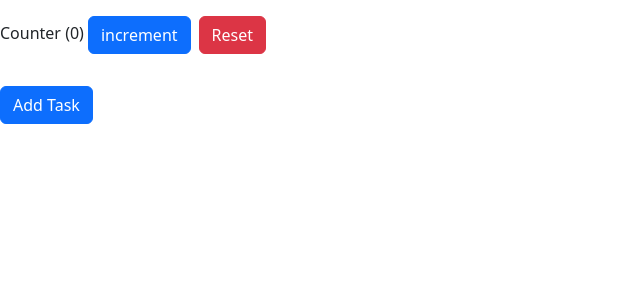
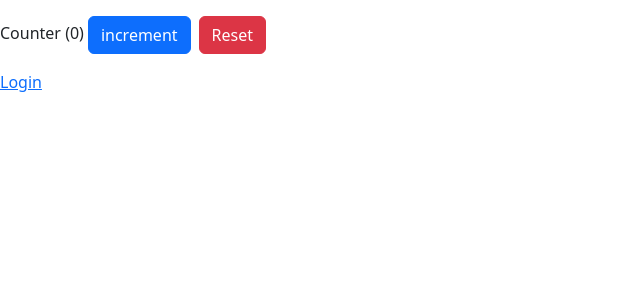
Before and after one commit to abdullahbhattidev/React-Learning, a React (Vite) app: page / in a window 1280 px wide. Shown: the top 300 px of the page, without its empty margins (0-640 px from the left). Built offline with nearby package versions, Linux system fonts and the light colour scheme.

Commit message:
reducer exercise

```diff
--- a/src/App.tsx
+++ b/src/App.tsx
@@ -1,19 +1,13 @@
-import { useState } from "react";
-import AddNewData from "./AddNewData";
 import "./App.css";
-import PostList from "./PostList";
-import SelectUsers from "./SelectUsers";
-import Todos from "./todos";
 import Counter from "./statemanagement/Counter";
-import TaskList from "./statemanagement/TaskList";
+import LoginStatus from "./statemanagement/LoginStatus";
 
 function App() {
   return(
     <>
       <Counter/>
-      <TaskList/>
+      <LoginStatus/>
     </>
-
   )
 
 
--- /dev/null
+++ b/src/statemanagement/LoginStatus.tsx
@@ -0,0 +1,24 @@
+import React, { useReducer } from 'react'
+import loginStatusReducer from './loginStatusReducer'
+import TaskList from './TaskList'
+
+const LoginStatus = () => {
+  const [status, dispatch]= useReducer(loginStatusReducer,"")
+  if(!status)
+  return (
+    <div>
+        <a onClick={()=> dispatch({type:"LOGIN"}) } href='#'>Login</a>
+    </div>
+  )
+  return (
+    <div>
+        <div>
+            <span>{status}</span>
+            <a onClick={()=> dispatch({type:"LOGOUT"}) } href='#'>Logout</a>
+        </div>
+        <TaskList/>
+    </div>
+  )
+}
+
+export default LoginStatus
--- /dev/null
+++ b/src/statemanagement/loginStatusReducer.ts
@@ -0,0 +1,11 @@
+interface Action{
+    type:"LOGIN" | 'LOGOUT'
+}
+
+const loginStatusReducer = (state: string, action:Action): string=> {
+    if(action.type==="LOGIN") return state = 'Abdullah Bhatti';
+    if(action.type==="LOGOUT") return state= '';
+    return ""
+}
+
+export default loginStatusReducer
```
